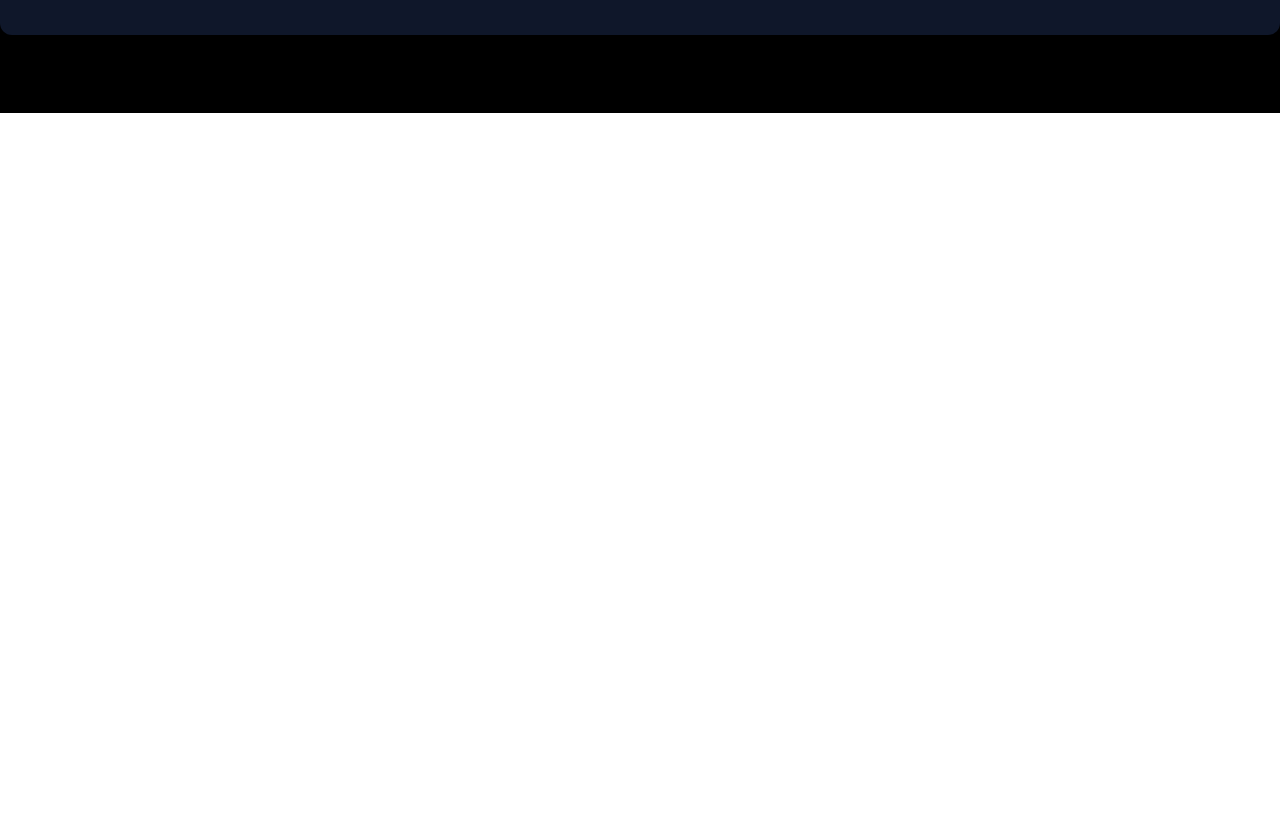
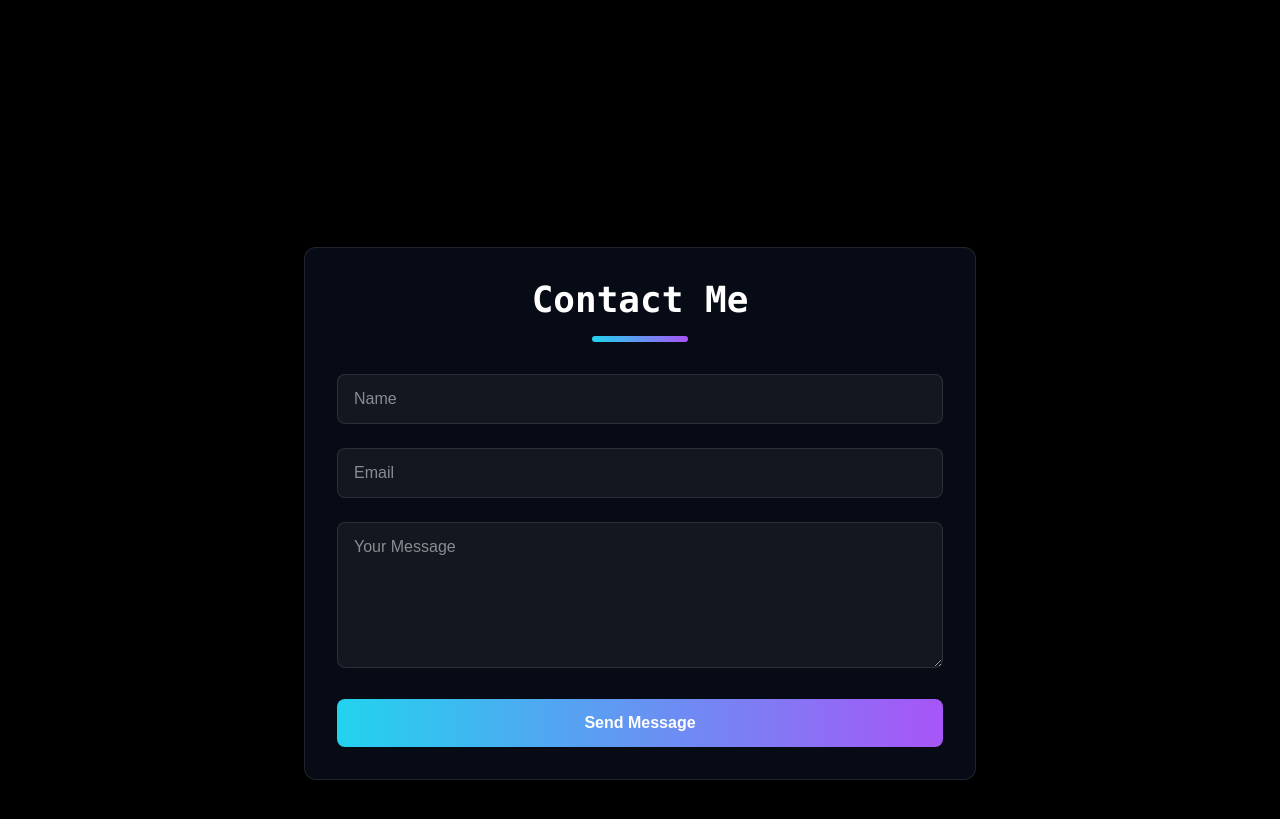
Before and after one commit to abdullohumar/nextjs-portfolio, a Next.js app: page / in a window 1280 px wide. Shown: the part 1487-2306 px from the top of the page. Before the commit the page ends 1600 px from the top, so only its background shows below. Built offline with nearby package versions, Linux system fonts and the light colour scheme.

Commit message:
contact me

```diff
--- a/app/page.tsx
+++ b/app/page.tsx
@@ -1,12 +1,14 @@
 import { Navbar } from "@/components/navbar";
 import Hero from "@/components/hero";
 import SelectedProject from "@/components/selected-project";
+import ContactMe from "@/components/contact-me";
 export default function Home() {
   return (
-    <div className="bg-gray-900">
+    <div className="bg-gray-900 overflow-hidden">
       <Navbar />
       <Hero />
       <SelectedProject/>
+      <ContactMe/>
     </div>
   );
 }
--- /dev/null
+++ b/components/contact-me.tsx
@@ -0,0 +1,71 @@
+'use client';
+import { motion, useScroll, useTransform } from "framer-motion";
+
+export default function ContactMe() {
+    const { scrollY } = useScroll();
+    const y = useTransform(scrollY, [0, 500], [0, 100]);
+
+    return (
+        <section className="min-h-screen bg-black flex justify-center items-center relative p-4">
+            <motion.div
+                style={{ y }}
+                className="max-w-2xl w-full p-8 rounded-xl bg-slate-900/50 backdrop-blur-2xl border border-white/10"
+            >
+                <motion.div
+                    initial={{ opacity: 0, y: 20 }}
+                    whileInView={{ opacity: 1, y: 0 }}
+                    transition={{ duration: 1, ease: "easeOut" }}
+                    className="flex flex-col items-center mb-8"
+                >
+                    <h1 className="font-mono font-bold text-4xl text-white pb-2">Contact Me</h1>
+                    <div className="w-24 h-1.5 bg-gradient-to-r from-cyan-400 to-purple-500 rounded-full mt-2" />
+                </motion.div>
+
+                <motion.div
+                    initial={{ opacity: 0, y: 20 }}
+                    whileInView={{ opacity: 1, y: 0 }}
+                    transition={{ duration: 1, ease: "easeOut", delay: 0.2 }}
+                >
+                    <form className="space-y-6">
+                        <div className="relative">
+                            <input
+                                type="text"
+                                id="name"
+                                name="name"
+                                required
+                                className="w-full bg-white/5 border border-white/10 rounded-lg px-4 py-3 text-white placeholder-white/50 focus:outline-none focus:ring-2 focus:ring-cyan-400 transition-all"
+                                placeholder="Name"
+                            />
+                        </div>
+                        <div className="relative">
+                            <input
+                                type="email"
+                                id="email"
+                                name="email"
+                                required
+                                className="w-full bg-white/5 border border-white/10 rounded-lg px-4 py-3 text-white placeholder-white/50 focus:outline-none focus:ring-2 focus:ring-cyan-400 transition-all"
+                                placeholder="Email"
+                            />
+                        </div>
+                        <div className="relative">
+                            <textarea
+                                id="message"
+                                name="message"
+                                required
+                                rows={5}
+                                className="w-full bg-white/5 border border-white/10 rounded-lg px-4 py-3 text-white placeholder-white/50 focus:outline-none focus:ring-2 focus:ring-cyan-400 transition-all"
+                                placeholder="Your Message"
+                            />
+                        </div>
+                        <button
+                            type="submit"
+                            className="w-full bg-gradient-to-r from-cyan-400 to-purple-500 text-white py-3 px-6 rounded-lg font-semibold hover:shadow-lg hover:shadow-cyan-400/30 transition-all transform hover:scale-105 active:scale-95"
+                        >
+                            Send Message
+                        </button>
+                    </form>
+                </motion.div>
+            </motion.div>
+        </section>
+    );
+}
--- a/components/selected-project.tsx
+++ b/components/selected-project.tsx
@@ -42,10 +42,10 @@ export default function SelectedProject() {
     const { scrollY } = useScroll();
     const y = useTransform(scrollY, [0, 500], [0, 100])
     return (
-        <section className="min-h-screen flex bg-black justify-center items-center relative ">
+        <section className="min-h-screen overflow-hidden flex bg-black justify-center relative pt-10">
             <motion.div
                 style={{ y }}
-                className="max-w-7xl p-8 bg-slate-900 rounded-xl"
+                className="max-w-7xl p-4 rounded-xl"
             >
                 <motion.div
                     initial={{ opacity: 0, y: 0 }}
@@ -111,7 +111,7 @@ export default function SelectedProject() {
                     <div className="flex justify-end mt-8 hover:text-white hover:underline transition-all duration-300 ease-in-out">
                         <a
                             href="#"
-                            className="text-white/10 hover:text-white"
+                            className="text-white/50 hover:text-white"
                         >
                             View All Project ~&gt;
                         </a>
```
